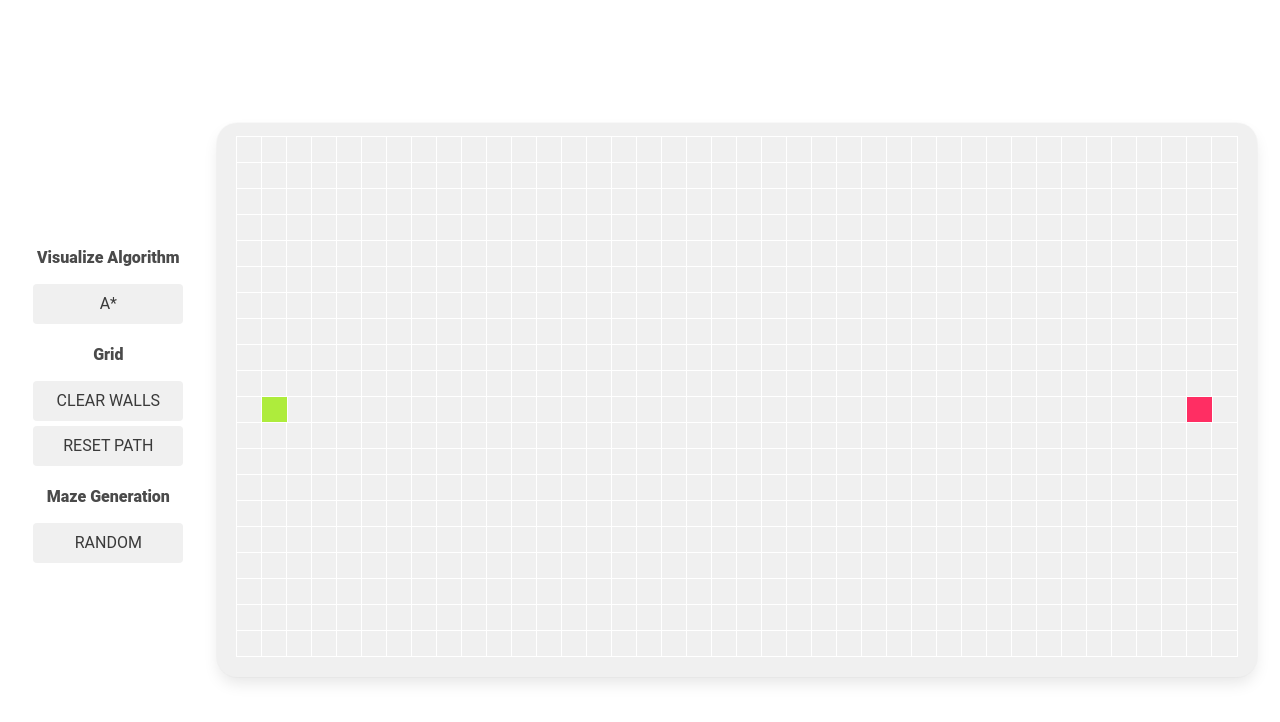
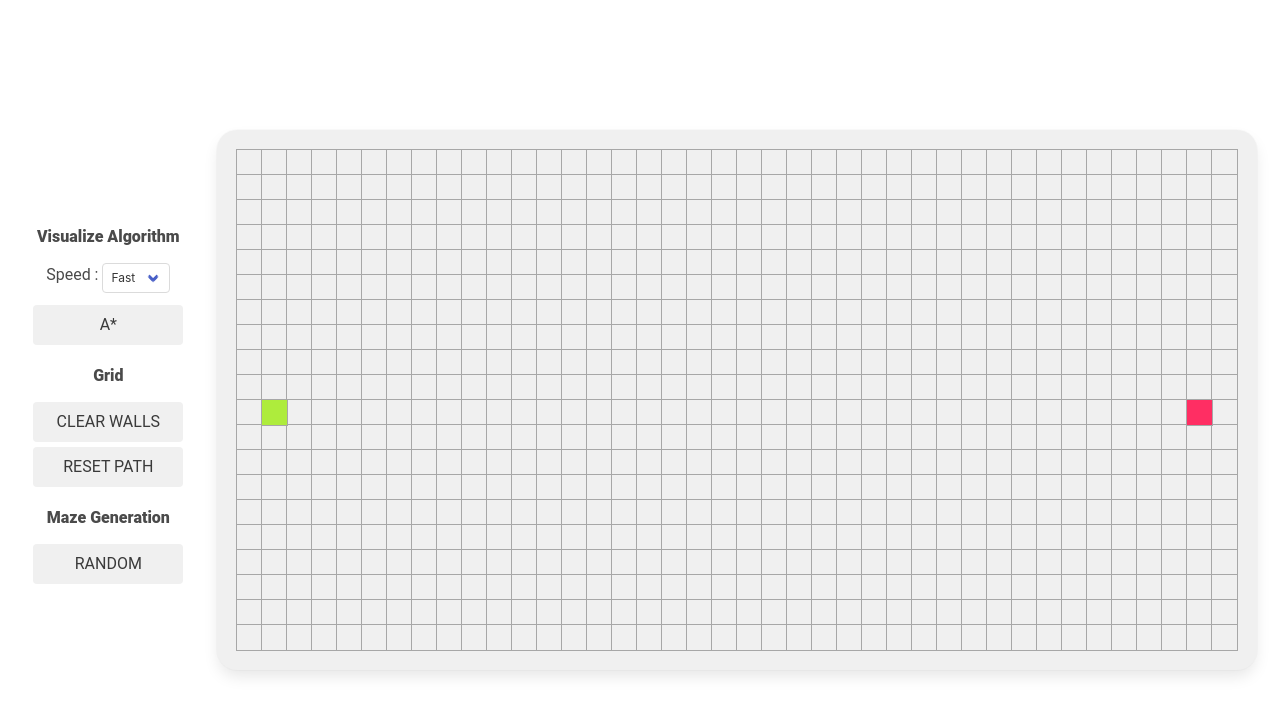
Before and after one commit to MoNouri97/a-star, a React (Create React App) app: page / in a window 1280 px wide. Shown: the top 722 px of the page. Built offline with nearby package versions, Linux system fonts and the light colour scheme.

Commit message:
speed select & ui fix

```diff
--- a/src/components/grid/Grid.css
+++ b/src/components/grid/Grid.css
@@ -3,11 +3,11 @@
 	color: rgb(19, 19, 19);
 	border-radius: 20px;
 	background: #f0f0f0;
-	/* padding: 5px; */
 }
 .row {
 	display: block;
-	margin: -6px;
+	/* margin: -6px; */
+	height: 25px;
 }
 .header {
 	display: flex;
--- a/src/components/grid/Grid.tsx
+++ b/src/components/grid/Grid.tsx
@@ -1,4 +1,4 @@
-import React, { useState, useRef, useEffect } from 'react';
+import React, { useState, useRef, ChangeEvent } from 'react';
 
 import './Grid.css';
 import { Node } from './node/Node';
@@ -14,8 +14,14 @@ const START = 'start';
 const END = 'end';
 const WALL = 'wall';
 // animation Speed
-let searchSpeed = 20;
-let pathSpeed = 50;
+const SLOW_SPEED = {
+	SEARCH: 50,
+	PATH: 100,
+};
+const FAST_SPEED = {
+	SEARCH: 20,
+	PATH: 50,
+};
 
 export const Grid = () => {
 	// Helpers
@@ -78,7 +84,11 @@ export const Grid = () => {
 		for (let i = 0; i < path.length; i++) {
 			const n = path[i];
 			if (n.col === node.col && n.row === node.row)
-				return { previous: n.previous, type: n.type, delay: i * searchSpeed };
+				return {
+					previous: n.previous,
+					type: n.type,
+					delay: i * searchSpeed.current,
+				};
 		}
 		return null;
 	};
@@ -193,7 +203,10 @@ export const Grid = () => {
 				}),
 			),
 		);
-		if (!equalNodes(path[path.length - 1], end.current)) return;
+		if (!equalNodes(path[path.length - 1], end.current)) {
+			alert('no path found');
+			return;
+		}
 
 		const shortestPath = constructPath(path[path.length - 2]);
 		// animate shortest path
@@ -205,7 +218,7 @@ export const Grid = () => {
 						if (i > -1) {
 							if (gNode.type !== START && gNode.type !== END) {
 								gNode.type = 'path';
-								gNode.delay = i * pathSpeed;
+								gNode.delay = i * pathSpeed.current;
 							}
 						}
 						return gNode;
@@ -244,15 +257,28 @@ export const Grid = () => {
 					}),
 				),
 			);
-		}, 50);
+		}, 20);
 	};
+	const handleSpeedChange = (event: ChangeEvent<HTMLSelectElement>) => {
+		console.log(event.target.value);
 
-	// state
+		if (event.target.value === 'fast') {
+			searchSpeed.current = FAST_SPEED.SEARCH;
+			pathSpeed.current = FAST_SPEED.PATH;
+		}
+		if (event.target.value === 'slow') {
+			searchSpeed.current = SLOW_SPEED.SEARCH;
+			pathSpeed.current = SLOW_SPEED.PATH;
+		}
+	};
+	// state & refs
 	const [grid, setGrid] = useState(getInitialGrid());
 	const start = useRef(grid[H / 2][1]);
 	const end = useRef(grid[H / 2][W - 2]);
 	const [mouseIsPressed, setMouseIsPressed] = useState(false);
 	const [cursor, setCursor] = useState(WALL);
+	const searchSpeed = useRef(FAST_SPEED.SEARCH);
+	const pathSpeed = useRef(FAST_SPEED.PATH);
 
 	return (
 		<div
@@ -264,6 +290,17 @@ export const Grid = () => {
 				<div className='right-side'>
 					<div className='btn-section'>
 						<div className='subtitle is-6'>Visualize Algorithm</div>
+						<div className='field mb-3'>
+							<div className='control'>
+								<label htmlFor='select'>Speed : </label>
+								<div className='select is-small'>
+									<select defaultValue='fast' onChange={handleSpeedChange}>
+										<option value='slow'>Slow</option>
+										<option value='fast'>Fast</option>
+									</select>
+								</div>
+							</div>
+						</div>
 						<div className='button' onClick={handleVisualize}>
 							A*
 						</div>
--- a/src/components/grid/node/node.css
+++ b/src/components/grid/node/node.css
@@ -10,7 +10,7 @@
 .node {
 	width: 25px;
 	height: 25px;
-	outline: 1px solid #ffffff;
+	outline: 1px solid #a7a7a7;
 	background: #f0f0f0;
 	display: inline-block;
 	transition: all 0.2s ease-out;
@@ -53,13 +53,13 @@
 /* Copy this @keyframes block to your CSS*/
 @keyframes wallAnimation {
 	0.0% {
-		transform: scale(1.5);
+		transform: scale(1.35);
 		background: var(--rich-black);
 		outline: 1px solid var(--rich-black);
 	}
 
-	80% {
-		transform: scale(0.9);
+	50% {
+		transform: scale(0.8);
 		background: var(--rich-black);
 		outline: 1px solid var(--rich-black);
 	}
@@ -99,11 +99,13 @@
 	75% {
 		transform: scale(1.2);
 		background-color: rgba(0, 217, 159, 0.75);
+		border-radius: 50%;
 	}
 
 	100% {
 		transform: scale(1);
 		background-color: var(--tiffany-blue);
+		outline: 1px solid white;
 	}
 }
 @keyframes shortestPath {
@@ -121,5 +123,6 @@
 		transform: scale(0.8);
 		border-radius: 50%;
 		background-color: var(--rose-madder);
+		outline: 0px;
 	}
 }
```
